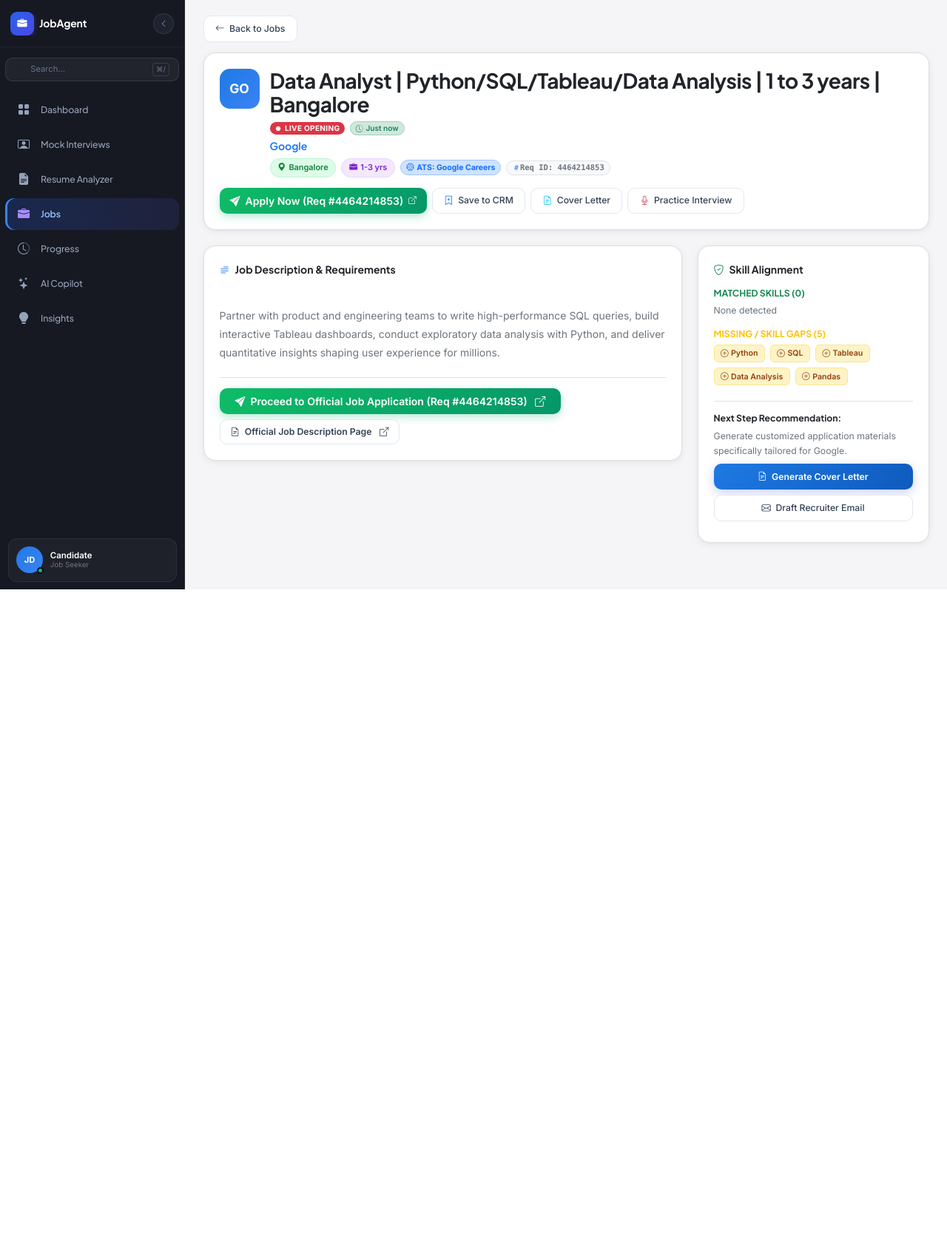
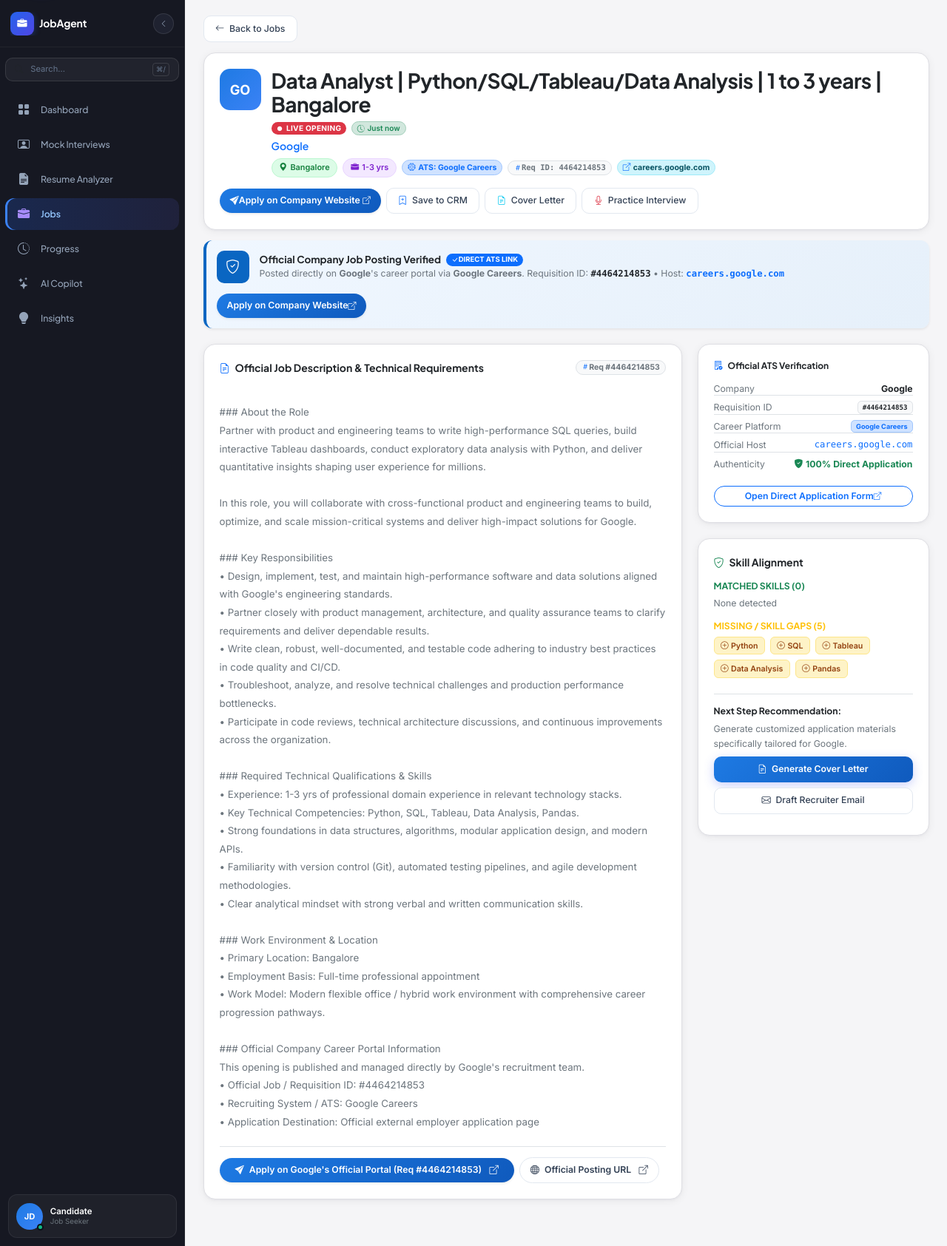
Before and after one commit to Vishnu-Sai-bit/AI_Job_Agent, a Flask app: page /jobs/1 in a window 1280 px wide. Shown: the part 60-1745 px from the top of the page at 74% size. Before the commit the page ends 857 px from the top, so only its background shows below. Run offline with Flask 3, Linux system fonts and the light colour scheme; data that the repository does not hold is empty.

Commit message:
AI Job Agent

```diff
--- a/app/routes/jobs.py
+++ b/app/routes/jobs.py
@@ -17,7 +17,12 @@
 from app.routes.main import get_candidate_context
 from services.job_links.normalizer import normalize_job, basic_url_check, verify_ats_domain
 from services.job_links.registry import detect_ats_provider, resolve_verified_apply_link
-from services.jobs.live_job_aggregator import format_rich_job_title, extract_skills_from_text
+from services.jobs.live_job_aggregator import (
+    format_rich_job_title,
+    extract_skills_from_text,
+    extract_job_domain,
+    format_comprehensive_job_description,
+)
 
 jobs_bp = Blueprint("jobs", __name__, url_prefix="/jobs")
 
@@ -416,6 +421,21 @@
         # Strictly zero salary across the UI
         j.pop("salary", None)
 
+        official_domain = extract_job_domain(
+            j.get("official_job_url") or j.get("apply_url") or j.get("url"),
+            j.get("ats_provider")
+        )
+        comp_desc = format_comprehensive_job_description(
+            title=display_title,
+            company=j.get("company", "Company"),
+            location=j_loc,
+            experience=j_exp,
+            skills=j_skills,
+            raw_desc=j.get("description", ""),
+            job_id=str(j.get("external_job_id") or j.get("job_id") or j.get("id")),
+            ats_provider=j.get("ats_provider") or j.get("source", "Official Portal")
+        )
+
         scored_jobs.append({
             **j,
             "id": j.get("id"),
@@ -431,11 +451,12 @@
             "external_job_id": j.get("external_job_id") or j.get("job_id") or str(j.get("id")),
             "job_id": j.get("job_id") or j.get("external_job_id") or str(j.get("id")),
             "official_job_url": j.get("official_job_url") or j.get("url"),
+            "official_job_domain": official_domain,
             "apply_url": j.get("apply_url") or j.get("official_job_url") or j.get("url"),
             "url": j.get("url") or j.get("apply_url") or j.get("official_job_url"),
             "is_live": j.get("is_live", True),
             "posted_date": j.get("posted_date") or "Active Live",
-            "description": j.get("description", ""),
+            "description": comp_desc,
             "matching_skills": matching if has_resume else [],
             "missing_skills": missing if has_resume else [],
             "skills": j_skills,
@@ -508,6 +529,20 @@
     job["title"] = display_title
     job["ats_provider"] = job.get("ats_provider") or job.get("source", "Official Portal")
     job["external_job_id"] = job.get("external_job_id") or job.get("job_id") or str(job.get("id"))
+    job["official_job_domain"] = extract_job_domain(
+        job.get("official_job_url") or job.get("apply_url") or job.get("url"),
+        job.get("ats_provider")
+    )
+    job["description"] = format_comprehensive_job_description(
+        title=display_title,
+        company=job.get("company", "Company"),
+        location=job.get("location", "India"),
+        experience=job.get("experience", "1-3 yrs"),
+        skills=job_skills,
+        raw_desc=job.get("description", ""),
+        job_id=str(job.get("external_job_id") or job.get("job_id") or job.get("id")),
+        ats_provider=job.get("ats_provider") or job.get("source", "Official Portal")
+    )
     job.pop("salary", None)
 
     return render_template(
--- a/app/templates/jobs/detail.html
+++ b/app/templates/jobs/detail.html
@@ -8,10 +8,11 @@
     <i class="bi bi-arrow-left me-1"></i> Back to Jobs
   </a>
 
-  <div class="card card-clean p-4 mb-4">
+  <!-- Top Job Header Card -->
+  <div class="card card-clean p-4 mb-3">
     <div class="d-flex justify-content-between align-items-start flex-wrap gap-3">
       <div class="d-flex align-items-start gap-3">
-        <div class="user-avatar-circle" style="width: 54px; height: 54px; font-size: 1.25rem; border-radius: 14px;">
+        <div class="user-avatar-circle" style="width: 56px; height: 56px; font-size: 1.3rem; border-radius: 14px;">
           {{ job.company[:2].upper() }}
         </div>
         <div>
@@ -34,13 +35,16 @@
             <span class="badge bg-light text-secondary border px-2 py-0.5 rounded-pill font-monospace" style="font-size: 0.75rem;" title="Official Requisition / Job ID">
               <i class="bi bi-hash text-primary"></i>Req ID: {{ job.external_job_id or job.job_id or job.id }}
             </span>
+            <span class="badge bg-info-subtle text-info-emphasis border border-info-subtle px-2 py-0.5 rounded-pill" style="font-size: 0.75rem;" title="Official Company Website Host">
+              <i class="bi bi-box-arrow-up-right me-1 text-primary"></i>{{ job.official_job_domain or 'company site' }}
+            </span>
           </div>
         </div>
       </div>
 
       <div class="d-flex gap-2 flex-wrap align-items-center">
-        <a href="{{ url_for('jobs.apply_redirect', job_id=job.id) }}" target="_blank" rel="noopener noreferrer" class="btn btn-success-gradient px-3 py-2 d-inline-flex align-items-center gap-1">
-          <i class="bi bi-send-fill me-1"></i> Apply Now (Req #{{ job.external_job_id or job.job_id or job.id }}) <i class="bi bi-box-arrow-up-right ms-1" style="font-size: 0.75rem;"></i>
+        <a href="{{ url_for('jobs.apply_redirect', job_id=job.id) }}" target="_blank" rel="noopener noreferrer" class="btn btn-primary px-3 py-2 d-inline-flex align-items-center gap-1.5 rounded-pill fw-semibold shadow-sm" style="background-color: #0a66c2; border-color: #0a66c2;">
+          <i class="bi bi-send-fill me-0.5"></i> Apply on Company Website <i class="bi bi-box-arrow-up-right ms-1" style="font-size: 0.75rem;"></i>
         </a>
         <form method="POST" action="{{ url_for('jobs.save_job', job_id=job.id) }}" class="d-inline">
           <button type="submit" class="btn btn-outline-custom">
@@ -57,27 +61,101 @@
     </div>
   </div>
 
+  <!-- LinkedIn & Naukri Official External Apply Banner -->
+  <div class="card border-0 mb-4 shadow-sm" style="background: linear-gradient(135deg, #f0f7ff 0%, #e6f0fa 100%); border-left: 4px solid #0a66c2 !important; border-radius: 12px;">
+    <div class="p-3 d-flex justify-content-between align-items-center flex-wrap gap-3">
+      <div class="d-flex align-items-center gap-3">
+        <div style="background: #0a66c2; color: #fff; width: 44px; height: 44px; border-radius: 10px; display: flex; align-items: center; justify-content: center; font-size: 1.35rem; flex-shrink: 0;">
+          <i class="bi bi-shield-check"></i>
+        </div>
+        <div>
+          <div class="d-flex align-items-center gap-2 flex-wrap">
+            <h6 class="fw-bold text-dark mb-0" style="font-size: 0.96rem;">Official Company Job Posting Verified</h6>
+            <span class="badge bg-primary text-white rounded-pill px-2 py-0.5" style="font-size: 0.68rem; font-weight: 700;">
+              <i class="bi bi-check-lg me-0.5"></i>DIRECT ATS LINK
+            </span>
+          </div>
+          <p class="text-secondary small mb-0 mt-0.5">
+            Posted directly on <strong>{{ job.company }}</strong>'s career portal via <strong>{{ job.ats_provider }}</strong>.
+            Requisition ID: <span class="font-monospace fw-bold text-dark">#{{ job.external_job_id or job.job_id or job.id }}</span> &bull; Host: <span class="fw-semibold text-primary font-monospace">{{ job.official_job_domain }}</span>
+          </p>
+        </div>
+      </div>
+      <div class="d-flex align-items-center gap-2 flex-wrap">
+        <a href="{{ url_for('jobs.apply_redirect', job_id=job.id) }}" target="_blank" rel="noopener noreferrer" class="btn btn-primary px-3 py-2 fw-semibold d-inline-flex align-items-center gap-1.5 shadow-sm rounded-pill" style="background-color: #0a66c2; border-color: #0a66c2;">
+          <span>Apply on Company Website</span>
+          <i class="bi bi-box-arrow-up-right" style="font-size: 0.78rem;"></i>
+        </a>
+      </div>
+    </div>
+  </div>
+
   <div class="row g-4">
+    <!-- Left Column: Full Comprehensive Job Description -->
     <div class="col-lg-8">
       <div class="card card-clean p-4 mb-4">
-        <h5 class="fw-bold text-dark mb-3"><i class="bi bi-text-paragraph text-primary me-2"></i>Job Description & Requirements</h5>
-        <div class="text-secondary" style="line-height: 1.8; white-space: pre-line;">
+        <div class="d-flex justify-content-between align-items-center mb-3 flex-wrap gap-2">
+          <h5 class="fw-bold text-dark mb-0">
+            <i class="bi bi-file-earmark-text text-primary me-2"></i>Official Job Description &amp; Technical Requirements
+          </h5>
+          <span class="badge bg-light text-secondary border px-2.5 py-1 rounded-pill small">
+            <i class="bi bi-hash text-primary"></i>Req #{{ job.external_job_id or job.job_id or job.id }}
+          </span>
+        </div>
+
+        <div class="text-secondary" style="line-height: 1.85; white-space: pre-line; font-size: 0.95rem;">
           {{ job.description }}
         </div>
-        <div class="mt-4 pt-3 border-top d-flex gap-2 flex-wrap">
-          <a href="{{ url_for('jobs.apply_redirect', job_id=job.id) }}" target="_blank" rel="noopener noreferrer" class="btn btn-success-gradient fw-semibold d-inline-flex align-items-center gap-2 px-4 py-2">
-            <i class="bi bi-send-fill"></i> Proceed to Official Job Application (Req #{{ job.external_job_id or job.job_id or job.id }}) <i class="bi bi-box-arrow-up-right ms-1"></i>
+
+        <div class="mt-4 pt-3 border-top d-flex gap-2 flex-wrap align-items-center">
+          <a href="{{ url_for('jobs.apply_redirect', job_id=job.id) }}" target="_blank" rel="noopener noreferrer" class="btn btn-primary fw-semibold d-inline-flex align-items-center gap-2 px-4 py-2 rounded-pill shadow-sm" style="background-color: #0a66c2; border-color: #0a66c2;">
+            <i class="bi bi-send-fill"></i> Apply on {{ job.company }}'s Official Portal (Req #{{ job.external_job_id or job.job_id or job.id }}) <i class="bi bi-box-arrow-up-right ms-1"></i>
           </a>
           {% if job.official_job_url and job.official_job_url != job.apply_url %}
-          <a href="{{ job.official_job_url }}" target="_blank" rel="noopener noreferrer" class="btn btn-outline-custom fw-semibold d-inline-flex align-items-center gap-2 px-3 py-2">
-            <i class="bi bi-file-earmark-text"></i> Official Job Description Page <i class="bi bi-box-arrow-up-right ms-1"></i>
+          <a href="{{ job.official_job_url }}" target="_blank" rel="noopener noreferrer" class="btn btn-outline-custom fw-semibold d-inline-flex align-items-center gap-2 px-3 py-2 rounded-pill">
+            <i class="bi bi-globe"></i> Official Posting URL <i class="bi bi-box-arrow-up-right ms-1"></i>
           </a>
           {% endif %}
         </div>
       </div>
     </div>
 
+    <!-- Right Column: Verification & Matching Details -->
     <div class="col-lg-4">
+      <!-- Official ATS Verification Card -->
+      <div class="card card-clean p-4 mb-4">
+        <h6 class="fw-bold text-dark mb-3"><i class="bi bi-building-check text-primary me-2"></i>Official ATS Verification</h6>
+        <div class="d-flex flex-column gap-2 small">
+          <div class="d-flex justify-content-between align-items-center py-1.5 border-bottom">
+            <span class="text-secondary">Company</span>
+            <strong class="text-dark">{{ job.company }}</strong>
+          </div>
+          <div class="d-flex justify-content-between align-items-center py-1.5 border-bottom">
+            <span class="text-secondary">Requisition ID</span>
+            <span class="badge bg-light text-dark border font-monospace">#{{ job.external_job_id or job.job_id or job.id }}</span>
+          </div>
+          <div class="d-flex justify-content-between align-items-center py-1.5 border-bottom">
+            <span class="text-secondary">Career Platform</span>
+            <span class="badge bg-primary-subtle text-primary border border-primary-subtle">{{ job.ats_provider or 'Official Portal' }}</span>
+          </div>
+          <div class="d-flex justify-content-between align-items-center py-1.5 border-bottom">
+            <span class="text-secondary">Official Host</span>
+            <span class="font-monospace text-primary text-truncate" style="max-width: 170px;" title="{{ job.official_job_domain }}">{{ job.official_job_domain }}</span>
+          </div>
+          <div class="d-flex justify-content-between align-items-center py-1.5">
+            <span class="text-secondary">Authenticity</span>
+            <span class="text-success fw-bold"><i class="bi bi-shield-fill-check me-1"></i>100% Direct Application</span>
+          </div>
+        </div>
+        <div class="mt-3 pt-2">
+          <a href="{{ url_for('jobs.apply_redirect', job_id=job.id) }}" target="_blank" rel="noopener noreferrer" class="btn btn-outline-primary btn-sm w-100 fw-semibold d-inline-flex align-items-center justify-content-center gap-1.5 rounded-pill">
+            <span>Open Direct Application Form</span>
+            <i class="bi bi-box-arrow-up-right" style="font-size: 0.75rem;"></i>
+          </a>
+        </div>
+      </div>
+
+      <!-- Skill Alignment Card -->
       <div class="card card-clean p-4 mb-4">
         <h5 class="fw-bold text-dark mb-3"><i class="bi bi-shield-check text-success me-2"></i>Skill Alignment</h5>
 
```
Also changed, not shown: app/templates/jobs/index.html (+8 -3 lines), services/jobs/live_job_aggregator.py (+105 -1 lines).
